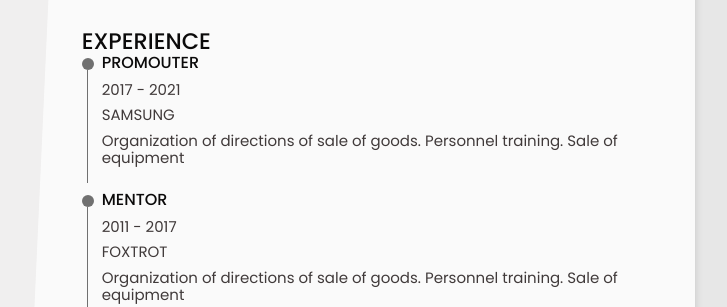
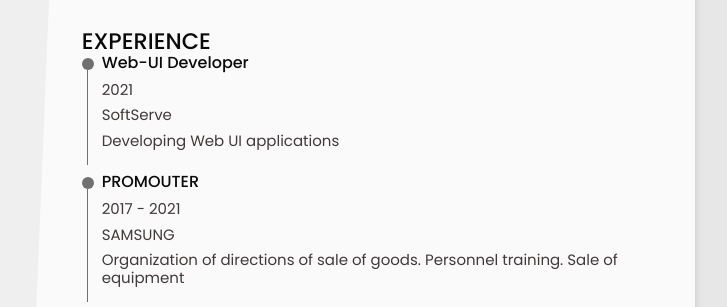
Before and after one commit to Tvido/viter-cv, a website: page index.html in a window 1280 px wide. Shown: the part 162-469 px from the top of the page, 429-1156 px from the left. Drawn offline with nearby package versions, Linux system fonts and the light colour scheme.

Commit message:
Update index.html

```diff
--- a/index.html
+++ b/index.html
@@ -260,6 +260,20 @@
               </div>
 
               <div class="experience__data bd-grid">
+                <h3 class="experience__title">Web-UI Developer</h3>
+                <span class="experience__year">2021</span>
+                <span class="experience__company">SoftServe</span>
+                <p class="experience__description">Developing Web UI applications</p>
+              </div>
+            </div>
+
+            <div class="experience__content">
+              <div class="experience__time">
+                <span class="experience__rounder"></span>
+                <span class="experience__line"></span>
+              </div>
+
+              <div class="experience__data bd-grid">
                 <h3 class="experience__title">PROMOUTER</h3>
                 <span class="experience__year">2017 - 2021</span>
                 <span class="experience__company">SAMSUNG</span>
@@ -426,7 +440,7 @@
         <h2 class="section-title">Dear friend!</h2>
 
         <p class="profile__description">You are currently viewing my resume.
-        Here you will find all the necessary information about me.
+          Here you will find all the necessary information about me.
         </p>
         <p class="profile__description">If you have any questions - please contact me.</p>
         <p class="profile__description">See you!
```
